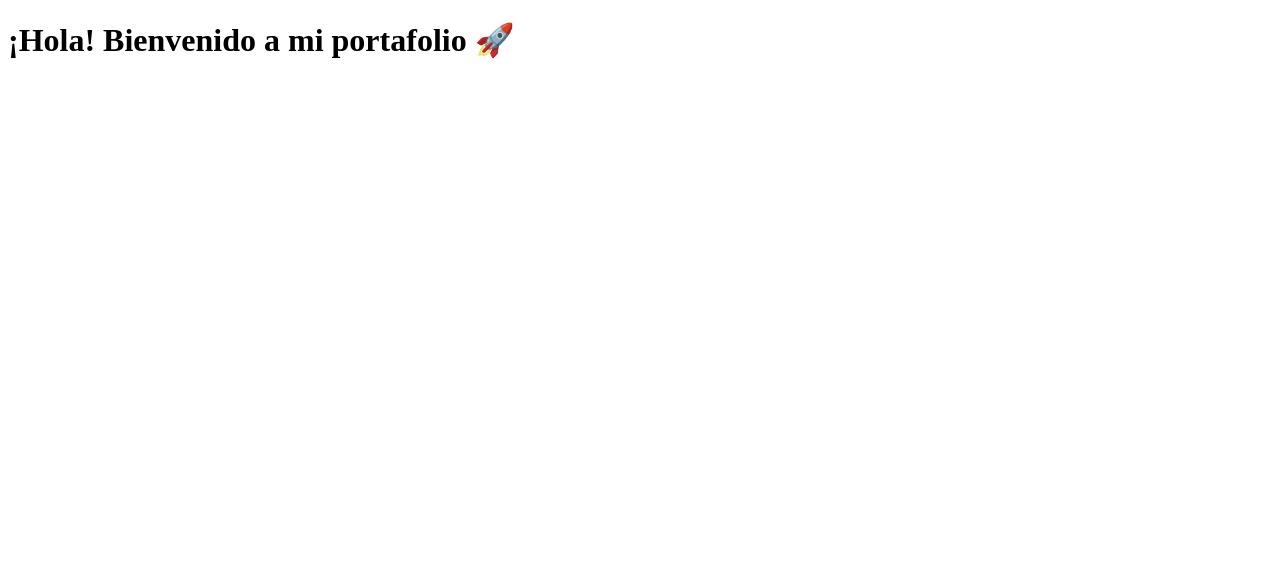
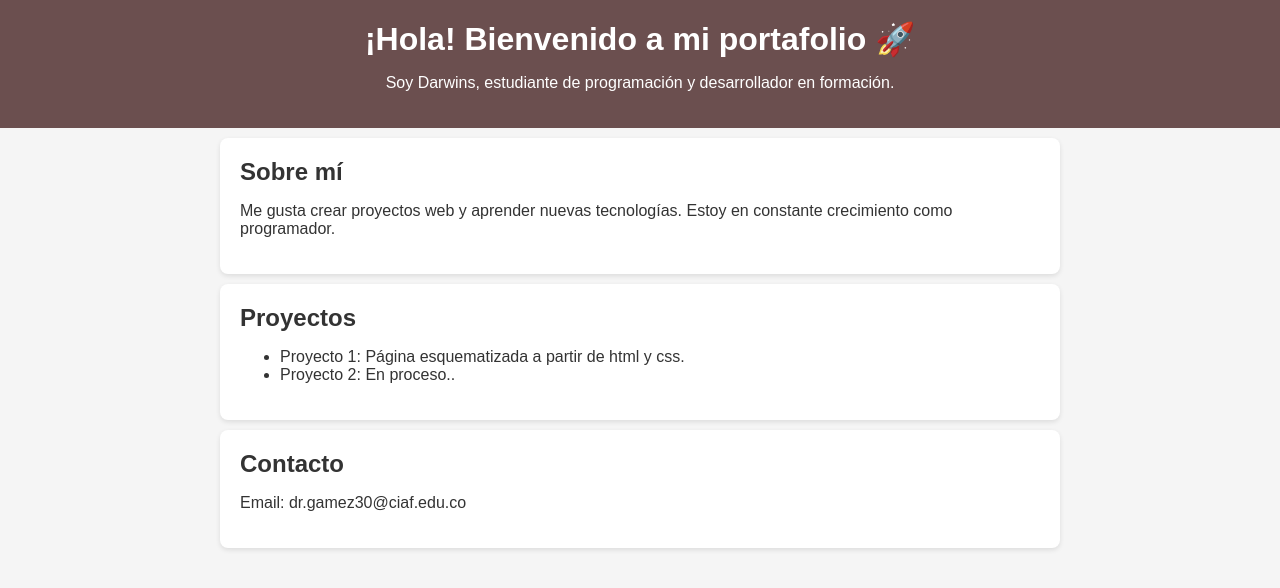
Before and after one commit to drgamez30/mi-portafolio, a plain HTML site: page index.html in a window 1280 px wide. Drawn offline with Linux system fonts and the light colour scheme.

Commit message:
Personalizaciòn del HTML y agrego estilos en style.css

```diff
--- a/index.html
+++ b/index.html
@@ -4,8 +4,30 @@
     <meta charset="UTF-8">
     <meta name="viewport" content="width=device-width, initial-scale=1.0">
     <title>Mi Portafolio</title>
+    <link rel="stylesheet" href="style.css"> <!-- Para tu CSS -->
 </head>
 <body>
-    <h1>¡Hola!  Bienvenido a mi portafolio 🚀</h1>
+    <header>
+        <h1>¡Hola! Bienvenido a mi portafolio 🚀</h1>
+        <p>Soy Darwins, estudiante de programación y desarrollador en formación.</p>
+    </header>
+
+    <section id="sobre-mi">
+        <h2>Sobre mí</h2>
+        <p>Me gusta crear proyectos web y aprender nuevas tecnologías. Estoy en constante crecimiento como programador.</p>
+    </section>
+
+    <section id="proyectos">
+        <h2>Proyectos</h2>
+        <ul>
+            <li>Proyecto 1: Página esquematizada a partir de html y css.</li>
+            <li>Proyecto 2: En proceso..</li>
+        </ul>
+    </section>
+
+    <section id="contacto">
+        <h2>Contacto</h2>
+        <p>Email: dr.gamez30@ciaf.edu.co</p>
+    </section>
 </body>
 </html>
--- /dev/null
+++ b/style.css
@@ -0,0 +1,27 @@
+body {
+    font-family: Arial, sans-serif;
+    background-color: #f5f5f5;
+    color: #333;
+    margin: 0;
+    padding: 0;
+}
+
+header {
+    background-color: #6b4f4f;
+    color: #fff;
+    padding: 20px;
+    text-align: center;
+}
+
+section {
+    padding: 20px;
+    margin: 10px auto;
+    max-width: 800px;
+    background-color: #fff;
+    border-radius: 8px;
+    box-shadow: 0 2px 5px rgba(0,0,0,0.1);
+}
+
+h1, h2 {
+    margin: 0 0 10px 0;
+}
```
